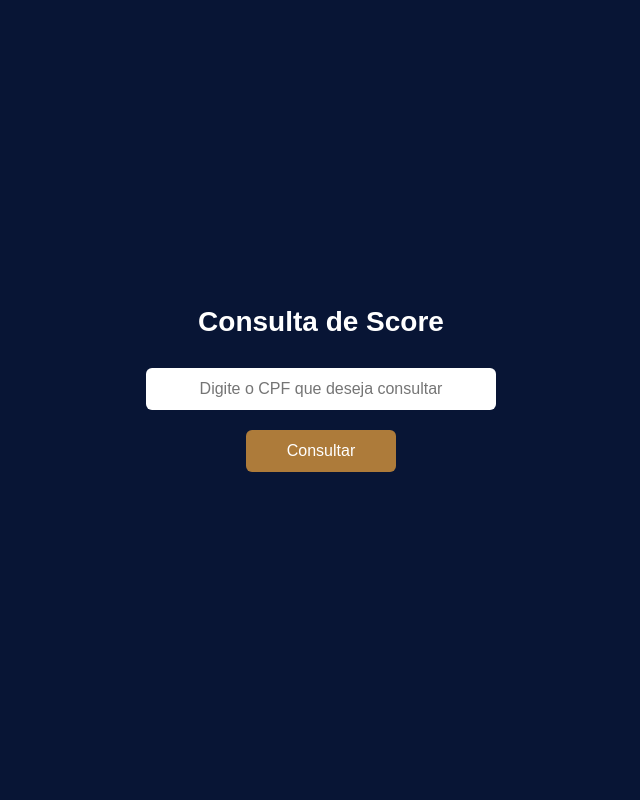
After one commit to bianca-bomfim-delta/boaVista, a Flask app: page /score in a window 1280 px wide. The commit adds this page. Shown: the whole page, without its empty margins (319-959 px from the left). Run offline with Flask 3, Linux system fonts and the light colour scheme; some libraries are stand-ins or nearby versions.

Commit message:
adicionando a rota de consulta

```diff
--- a/app.py
+++ b/app.py
@@ -1,6 +1,7 @@
 from flask import Flask, request, jsonify, render_template
 from flask_cors import CORS
 import psycopg2
+import xml.etree.ElementTree as ET
 
 app = Flask(__name__)
 CORS(app)
@@ -20,7 +21,7 @@ def get_db_connection():
     )
 
 
-@app.route("/")  # mudar essa tela depois
+@app.route("/")
 def home():
     return render_template("index.html")
 
@@ -48,7 +49,6 @@ def login():
             return jsonify({"error": "Email ou senha incorretos"}), 401
 
     return render_template("login.html")
-
 
 
 @app.route("/register", methods=["GET", "POST"])
@@ -91,5 +91,78 @@ def register():
     return render_template("register.html")
 
 
+@app.route("/score")
+def score():
+    return render_template("score.html")
+
+
+@app.route("/fetch-score", methods=["POST"])
+def fetch_score():
+    """
+    Estrutura pronta para integração futura com a API externa.
+    """
+    data = request.get_json()
+    cpf = data.get("cpf")
+
+    if not cpf:
+        return jsonify({"error": "CPF é obrigatório"}), 400
+
+    # ==============================
+    # 🔧 FUTURAMENTE:
+    # response = requests.post("URL_DA_API", json={"cpf": cpf}, headers={...})
+    # xml_response = response.text
+    # ==============================
+
+    # 🔹 XML de exemplo (simulado)
+    xml_response = """
+    <root>
+        <tr_601:score_classificacao_varios_modelos xmlns:tr_601="urn:exemplo">
+            <tr_601:registro>S</tr_601:registro>
+            <tr_601:score>9</tr_601:score>
+            <tr_601:nomeScore>Renda Presum Faixa</tr_601:nomeScore>
+            <tr_601:texto>De R$ 7.001 até R$ 9.000</tr_601:texto>
+            <tr_601:descricaoNatureza>RENDA PRESUMIDA</tr_601:descricaoNatureza>
+        </tr_601:score_classificacao_varios_modelos>
+
+        <tr_940:mensagem_registro xmlns:tr_940="urn:exemplo">
+            <tr_940:registro>S</tr_940:registro>
+            <tr_940:texto>Consulta simulada de score.</tr_940:texto>
+        </tr_940:mensagem_registro>
+    </root>
+    """
+
+    root = ET.fromstring(xml_response)
+    scores = []
+    messages = []
+
+    for score in root.findall(".//{urn:exemplo}score_classificacao_varios_modelos"):
+        registro = score.find("{urn:exemplo}registro")
+        if registro is not None and registro.text == "S":
+            scores.append({
+                "score": score.findtext("{urn:exemplo}score"),
+                "nomeScore": score.findtext("{urn:exemplo}nomeScore"),
+                "texto": score.findtext("{urn:exemplo}texto"),
+                "descricaoNatureza": score.findtext("{urn:exemplo}descricaoNatureza"),
+            })
+
+    for msg in root.findall(".//{urn:exemplo}mensagem_registro"):
+        registro = msg.find("{urn:exemplo}registro")
+        if registro is not None and registro.text == "S":
+            messages.append({
+                "texto": msg.findtext("{urn:exemplo}texto")
+            })
+
+    if not scores:
+        return jsonify({"message": "Nenhum registro de score encontrado."}), 200
+
+    result = {
+        "cpf": cpf,
+        "scores": scores,
+        "messages": messages
+    }
+
+    return jsonify(result), 200
+
+
 if __name__ == "__main__":
     app.run(host="0.0.0.0", port=5000, debug=True)
--- /dev/null
+++ b/static/css/score.css
@@ -0,0 +1,71 @@
+body {
+  font-family: Arial, sans-serif;
+  background-color: #081535;
+  color: #ffffff;
+  display: flex;
+  flex-direction: column;
+  justify-content: center;
+  align-items: center;
+  height: 100vh;
+  margin: 0;
+}
+
+h1 {
+  margin-bottom: 30px;
+  font-size: 28px;
+  text-align: center;
+}
+
+form {
+  display: flex;
+  flex-direction: column;
+  align-items: center;
+  width: 100%;
+  max-width: 350px;
+}
+
+input {
+  width: 100%;
+  padding: 12px;
+  border-radius: 6px;
+  border: none;
+  outline: none;
+  font-size: 16px;
+  box-sizing: border-box;
+  margin-bottom: 20px;
+  text-align: center;
+}
+
+button {
+  padding: 12px 24px;
+  border: none;
+  border-radius: 6px;
+  background-color: #AD7B3A;
+  color: white;
+  font-size: 16px;
+  cursor: pointer;
+  transition: background-color 0.2s;
+  width: 150px;
+}
+
+button:hover {
+  background-color: #c7924c;
+}
+
+#resultado {
+  margin-top: 40px;
+  max-width: 400px;
+  text-align: left;
+}
+
+.card {
+  background-color: rgba(255, 255, 255, 0.1);
+  border-radius: 10px;
+  padding: 20px;
+  line-height: 1.6;
+}
+
+.card h2 {
+  color: #AD7B3A;
+  text-align: center;
+}
--- /dev/null
+++ b/static/js/score.js
@@ -0,0 +1,59 @@
+
+const form = document.getElementById("formConsulta");
+const resultadoDiv = document.getElementById("resultado");
+
+form.addEventListener("submit", async (e) => {
+    e.preventDefault();
+
+    const cpf = document.getElementById("cpf").value.trim();
+    if (!cpf) {
+        alert("Por favor, digite um CPF válido.");
+        return;
+    }
+
+    try {
+        const response = await fetch("http://127.0.0.1:5000/fetch-score", {
+            method: "POST",
+            headers: { "Content-Type": "application/json" },
+            body: JSON.stringify({ cpf })
+        });
+
+        const data = await response.json();
+
+        if (response.ok) {
+            console.log("Retorno da API:", data);
+
+            resultadoDiv.innerHTML = `
+                        <div class="card">
+                            <h2>Resultado da Consulta</h2>
+                            <p><strong>CPF:</strong> ${data.cpf}</p>
+                            <p><strong>Score:</strong> ${data.scores?.[0]?.score || "—"}</p>
+                            <p><strong>Nome do Score:</strong> ${data.scores?.[0]?.nomeScore || "—"}</p>
+                            <p><strong>Faixa:</strong> ${data.scores?.[0]?.texto || "—"}</p>
+                            <p><strong>Natureza:</strong> ${data.scores?.[0]?.descricaoNatureza || "—"}</p>
+                            <p><strong>Mensagem:</strong> ${data.messages?.[0]?.texto || "—"}</p>
+                        </div>
+                    `;
+        } else {
+            alert(data.error || "Erro na consulta.");
+            resultadoDiv.innerHTML = "";
+        }
+    } catch (error) {
+        console.error("Erro:", error);
+        alert("Falha ao conectar com o servidor.");
+    }
+});
+
+const cpfInput = document.getElementById('cpf');
+
+cpfInput.addEventListener('input', () => {
+    let value = cpfInput.value.replace(/\D/g, "");
+
+    if (value.length > 11) value = value.slice(0, 11);
+
+    value = value.replace(/(\d{3})(\d)/, "$1.$2");
+    value = value.replace(/(\d{3})(\d)/, "$1.$2");
+    value = value.replace(/(\d{3})(\d{1,2})$/, "$1-$2");
+
+    cpfInput.value = value;
+});
--- a/templates/index.html
+++ b/templates/index.html
@@ -10,7 +10,6 @@
     <header>
         <nav>
             <a href="{{ url_for('login') }}" class="btn">Login</a>
-            <a href="{{ url_for('register') }}" class="btn">Cadastrar-se</a>
         </nav>
     </header>
 </body>
--- a/templates/login.html
+++ b/templates/login.html
@@ -18,7 +18,6 @@
       <input type="password" id="senha" name="senha" placeholder="Digite sua senha" required>
 
       <button type="submit">Entrar</button>
-      <p>Não tem conta? <a href="{{ url_for('register') }}">Cadastrar-se</a></p>
     </form>
   </div>
 
--- a/templates/register.html
+++ b/templates/register.html
@@ -22,7 +22,6 @@
       <input type="password" id="senha" name="senha" placeholder="Digite sua senha" required>
 
       <button type="submit">Cadastrar</button>
-      <p>Já possui uma conta? <a href="{{ url_for('login') }}">Entrar</a></p>
     </form>
   </div>
 
--- /dev/null
+++ b/templates/score.html
@@ -0,0 +1,28 @@
+<!DOCTYPE html>
+<html lang="pt-br">
+<head>
+    <meta charset="UTF-8">
+    <meta name="viewport" content="width=device-width, initial-scale=1.0">
+    <title>Consulta de Score</title>
+    <link rel="stylesheet" href="{{ url_for('static', filename='css/score.css') }}">
+</head>
+<body>
+    <h1>Consulta de Score</h1>
+
+    <form id="formConsulta" method="POST">
+        <input
+            type="text"
+            id="cpf"
+            name="cpf"
+            placeholder="Digite o CPF que deseja consultar"
+            maxlength="14"
+            required
+        >
+        <button type="submit">Consultar</button>
+    </form>
+
+    <div id="resultado"></div>
+
+    <script src="{{ url_for('static', filename='js/score.js') }}"></script>
+</body>
+</html>
```
Also changed, not shown: static/js/script.js (+4 -3 lines), templates/scoreInquiry.html (deleted, +0 -11 lines), static/css/scoreInquiry.css (deleted), static/images/deltaLogo.webp (added), static/images/deltaLogo1.jpg (renamed from static/images/delta - Copia.jpg).
